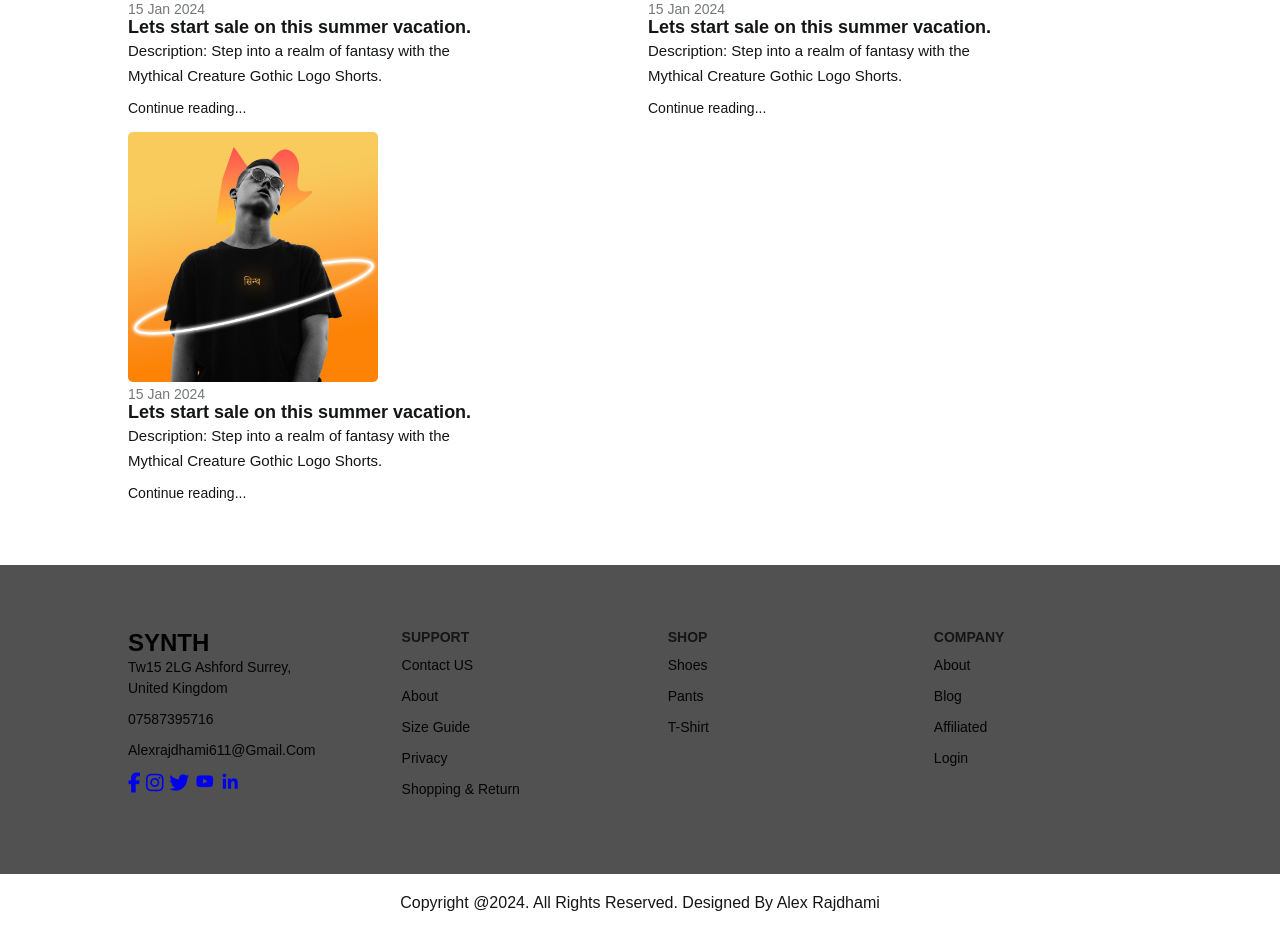
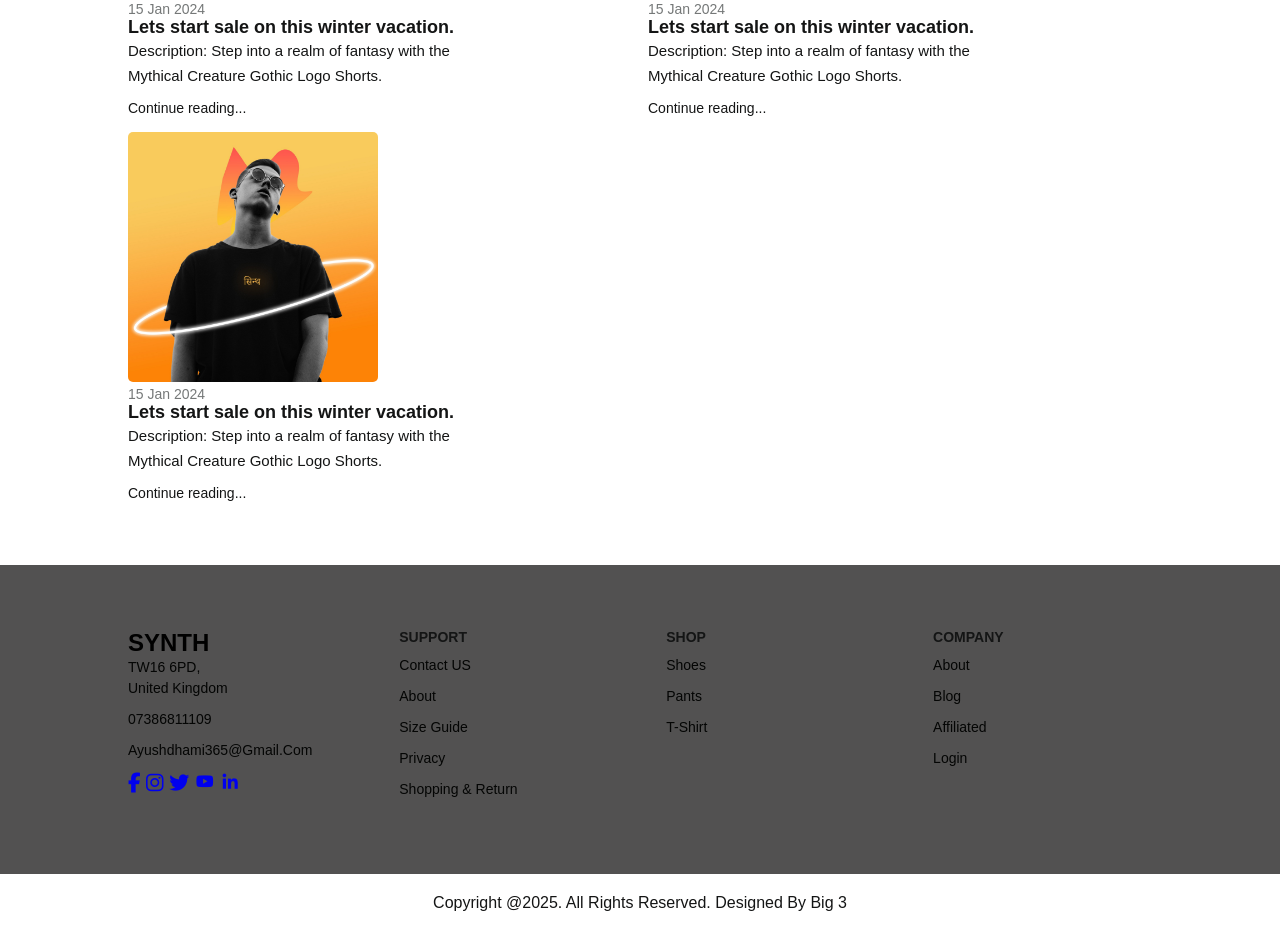
Before and after one commit to ayushdhami/Synth, a plain HTML site: page index.html in a window 1280 px wide. Shown: the part 3353-4285 px from the top of the page. Drawn offline with nearby package versions, Linux system fonts and the light colour scheme.

Commit message:
Fixed issues on about, home, and index pages

```diff
--- a/about.html
+++ b/about.html
@@ -37,7 +37,7 @@
         <section class="about-section">
             <div class="container">
                 <h1>About Synth</h1>
-                <p>Synth is more than just a clothing brand. It's a movement towards unique, sustainable fashion that empowers individuality and self-expression. Founded in [Year], Synth has been at the forefront of creating innovative designs that resonate with the bold and the fearless.</p>
+                <p>Synth is more than just a clothing brand. It's a movement towards unique, sustainable fashion that empowers individuality and self-expression. Founded in 2025, Synth has been at the forefront of creating innovative designs that resonate with the bold and the fearless.</p>
                 <p>Our mission is to provide high-quality, fashionable clothing that not only looks good but also makes you feel good. We believe in the power of clothing to transform your mood and confidence, which is why every piece is crafted with care and attention to detail.</p>
                 <p>Join us on our journey as we continue to push the boundaries of style and sustainability. Because at Synth, we're not just selling clothes - we're creating a legacy.</p>
             </div>
@@ -48,9 +48,9 @@
             <div class="contact-info">
                 <div class="First-info">
                     <h2 class="logo">SYNTH</h2>
-                    <p>Tw15 2LG Ashford Surrey, <br> United Kingdom</p>
-                    <p>07587395716</p>
-                    <p>alexrajdhami611@gmail.com</p>
+                    <p>TW16 6PD, <br> United Kingdom</p>
+                    <p>07386811109</p>
+                    <p>ayushdhami365@gmail.com</p>
                     <div class="Social-icons">
                         <a href="#"><i class="fab fa-facebook-f"></i></a>
                         <a href="#"><i class="fab fa-instagram"></i></a>
@@ -83,7 +83,7 @@
             </div>
         </section>
         <div class="end-text">
-            <p>Copyright @2024. All Rights Reserved. Designed by Alex Rajdhami</p>
+            <p>Copyright @2025. All Rights Reserved. Designed by Big 3</p>
         </div>
     </footer>
 </body>
--- a/index.html
+++ b/index.html
@@ -201,21 +201,21 @@
             <div class="cart">
                 <img src="christian-lunde-DuJA-IlY-P0-unsplash.jpg" width="250" height="250" alt="">
                 <h5>15 Jan 2024</h5>
-                <h4>Lets start sale on this summer vacation.</h4>
+                <h4>Lets start sale on this winter vacation.</h4>
                 <P>Description: Step into a realm of fantasy with the Mythical Creature Gothic Logo Shorts. </P>
                 <h6>Continue reading...</h6>
             </div>
             <div class="cart">
                 <img src="IMG-61b641270b9a5c42b3bf46fb2de56ee8-V.jpg" width="250" height="250" alt="">
                 <h5>15 Jan 2024</h5>
-                <h4>Lets start sale on this summer vacation.</h4>
+                <h4>Lets start sale on this winter vacation.</h4>
                 <P>Description: Step into a realm of fantasy with the Mythical Creature Gothic Logo Shorts. </P>
                 <h6>Continue reading...</h6>
             </div>
             <div class="cart">
                 <img src="IMG-72ec4e3ade8d92468146ba8a911eaa62-V.jpg" width="250" height="250" alt="">
                 <h5>15 Jan 2024</h5>
-                <h4>Lets start sale on this summer vacation.</h4>
+                <h4>Lets start sale on this winter vacation.</h4>
                 <P>Description: Step into a realm of fantasy with the Mythical Creature Gothic Logo Shorts.</P>
                 <h6>Continue reading...</h6>
             </div>
@@ -227,9 +227,9 @@
             <!-- First Info -->
             <div class="First-info">
                 <h2 class="logo">SYNTH</h2>
-                <p>Tw15 2LG Ashford Surrey, <br> United Kingdom</p>
-                <p>07587395716</p>
-                <p>alexrajdhami611@gmail.com</p>
+                <p>TW16 6PD, <br> United Kingdom</p>
+                <p>07386811109</p>
+                <p>ayushdhami365@gmail.com</p>
                 <div class="Social-icons">
                     <a href="#"><i class="fab fa-facebook-f"></i></a>
                     <a href="#"><i class="fab fa-instagram"></i></a>
@@ -265,6 +265,6 @@
         </div>
     </section>
     <div class="end-text">
-        <p>Copyright @2024. All Rights Reserved. Designed by Alex Rajdhami</p>
+        <p>Copyright @2025. All Rights Reserved. Designed by Big 3</p>
     </div>
     <script src="java.js"></script>
```
Also changed, not shown: home.html (+5 -5 lines).
